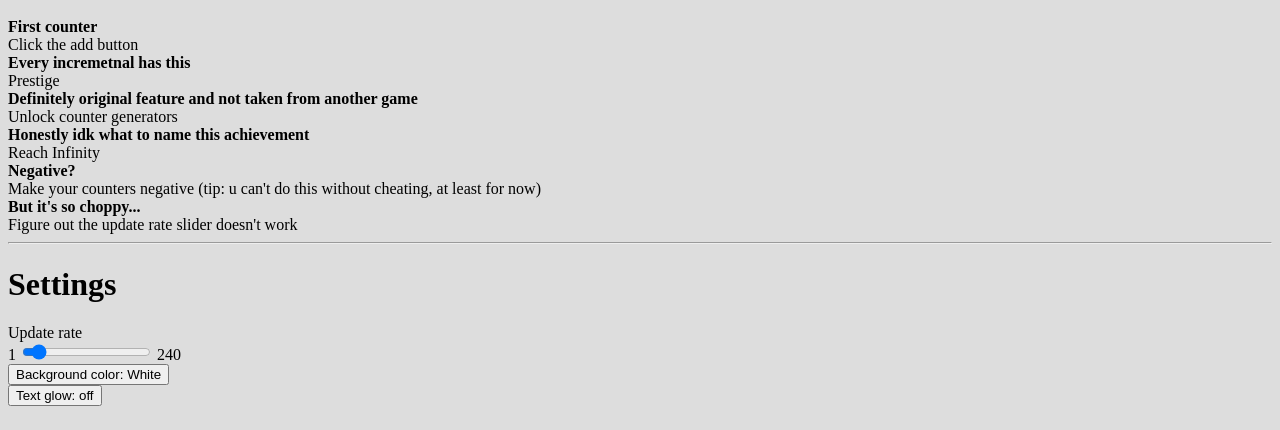
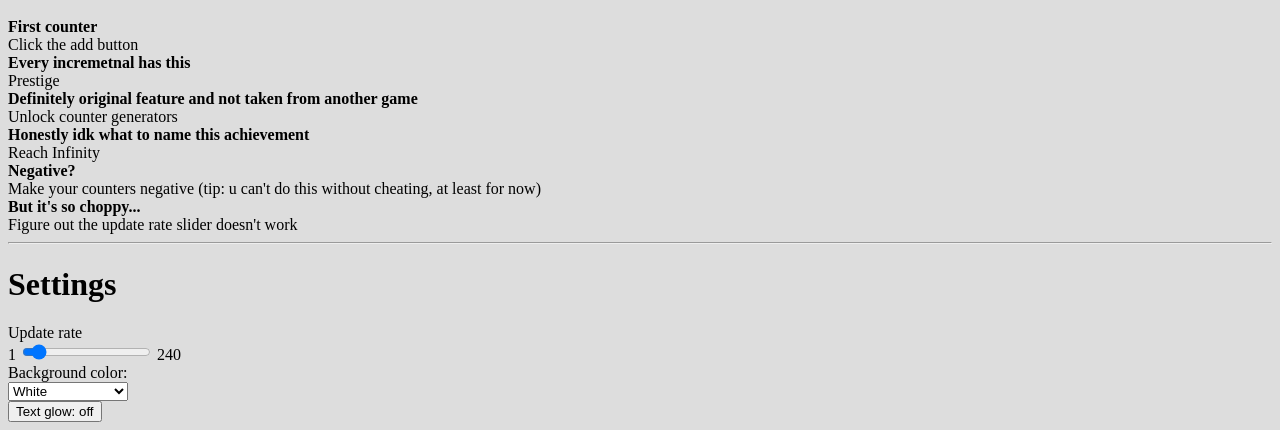
Before and after one commit to DDYVEN/DDYVEN.github.io, a plain HTML site: page operation-incremetnal.html in a window 1280 px wide. Shown: the part 436-866 px from the top of the page. Drawn offline with Linux system fonts and the light colour scheme.

Commit message:
Update operation-incremetnal.html

```diff
--- a/operation-incremetnal.html
+++ b/operation-incremetnal.html
@@ -81,7 +81,23 @@
   <header id="tpstext">Update rate</header> 1
   <input type="range" min="1" max="240" value="20" id="tps" list="array" onclick="secretach1()"> 240
   <header></header>
-  <button id="bgbtn" onclick="bgcbtn()">Background color: White</button>
+  <header id="bgcolor">Background color:</header>
+  <select name="bgcselect" id="bgcselect">
+  <option value="white">White</option>
+  <option value="black">Black</option>
+  <option value="red">Red</option>
+  <option value="green">Green</option>
+  <option value="blue">Blue</option>
+  <option value="yellow">Yellow</option>
+  <option value="magenta">Magenta</option>
+  <option value="cyan">Cyan</option>
+  <option value="purple">Purple</option>
+  <option value="lime">Lime</option>
+  <option value="skyblue">Sky Blue (kinda)</option>
+  <option value="turquoise">Turquoise</option>
+  <option value="orange">Orange</option>
+  <option value="darkblue">Dark Blue</option>
+  </select>
   <header></header>
   <button id="glow" onclick="glow()">Text glow: off</button>
  </body>
```
